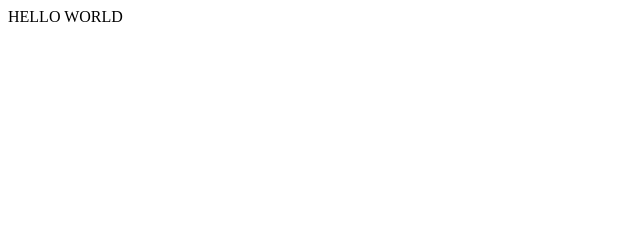
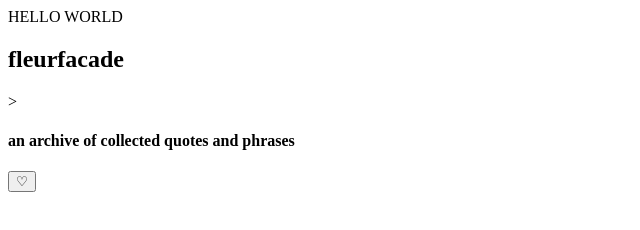
Before and after one commit to purin0/fleurfacade, a plain HTML site: page index.html in a window 1280 px wide. Shown: the whole page, without its empty margins (0-640 px from the left). Drawn offline with Linux system fonts and the light colour scheme.

Commit message:
Update index.html

```diff
--- a/index.html
+++ b/index.html
@@ -3,11 +3,20 @@
 <header>
 
 </header>
+<head>
+<title> fleurfacade </title>
+</head>
 
 <body>
 
 HELLO WORLD
+<h2> fleurfacade </h2>>
+<h4> an archive of collected quotes and phrases</h4>
+
+<div id="quote">
+
+</div>
+<button onclick="generateQuote()"> ♡ </button>
+<script src="javascript.js"></script>
 
 </body>
-
-</html>
```
